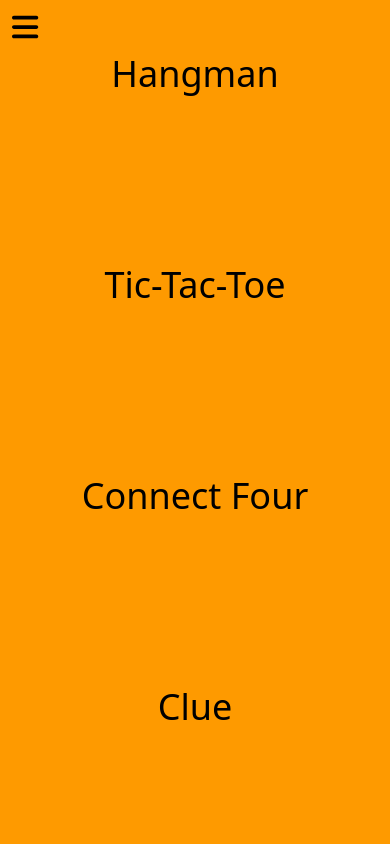
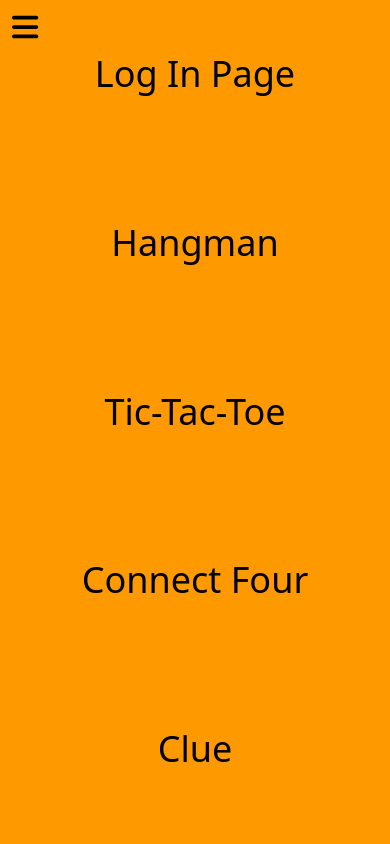
Before and after one commit to JamesDiStef/board-games, a React (Vite) app: page / in a window 390 px wide. Both pictures are taken after a click on the button 25 px from the left and 27 px from the top of the page. Shown: the top 844 px of the page. Built offline with nearby package versions, Linux system fonts and the light colour scheme; no server answers.

Commit message:
mobile stying for sign in page, default to sign in page with option to toggle top nav

```diff
--- a/src/App.tsx
+++ b/src/App.tsx
@@ -16,7 +16,7 @@ function App() {
   console.log(location.pathname);
   const isHome = location.pathname === "/home" || location.pathname === "/";
   console.log(isHome);
-  const [openModal, setOpenModal] = useState(true);
+  const [openModal, setOpenModal] = useState(false);
   const [isFirstOpen, setIsFirstOpen] = useState(true);
   const close = () => {
     setOpenModal(false);
@@ -27,7 +27,7 @@ function App() {
       <div className="block sm:hidden bg-amber-500">
         <button
           className="flex p-3 sm:hidden text-3xl "
-          onClick={() => setOpenModal(true)}
+          onClick={() => setOpenModal(!openModal)}
         >
           <FontAwesomeIcon icon={faBars} />
         </button>
--- a/src/MobileNav.tsx
+++ b/src/MobileNav.tsx
@@ -15,6 +15,11 @@ const MobileNav = ({ open, close, isFirstOpen }: Props) => {
           Resume game
         </li>
       )}
+      <li className="mx-auto mb-auto">
+        <button onClick={() => close()}>
+          <Link to="/home">Log In Page</Link>
+        </button>
+      </li>
       <li className="mx-auto mb-auto">
         <button onClick={() => close()}>
           <Link to="/hangman">Hangman</Link>
--- a/src/home/Home.tsx
+++ b/src/home/Home.tsx
@@ -62,21 +62,21 @@ const Home = () => {
           <button
             disabled={userId.length === 0}
             onClick={() => fetchUser()}
-            className="bg-lime-100 h-12 mx-auto mt-2 w-1/4 border-2 button cursor-pointer rounded-xl"
+            className="bg-lime-100 h-12 mx-auto mt-2 w-1/2 md:w-1/4 border-2 button cursor-pointer rounded-xl"
           >
             Sign In
           </button>
           <button
             disabled={userId.length === 0}
             onClick={() => fetchUser()}
-            className="bg-lime-100 h-12 mx-auto mt-4 mb-4 w-1/4 border-2 button cursor-pointer rounded-xl"
+            className="bg-lime-100 h-12 mx-auto mt-4 mb-4 w-1/2 md:w-1/4 border-2 button cursor-pointer rounded-xl"
           >
             Create Account
           </button>
         </form>
         <button
           onClick={continueAsGuest}
-          className="bg-lime-100 h-10 mx-auto mt-8 mb-4 w-1/4 border-2 button cursor-pointer rounded-xl"
+          className="bg-lime-100 h-10 mx-auto mt-8 mb-4 w-1/2 md:w-1/4 border-2 button cursor-pointer rounded-xl"
         >
           Continue as Guest
         </button>
```
